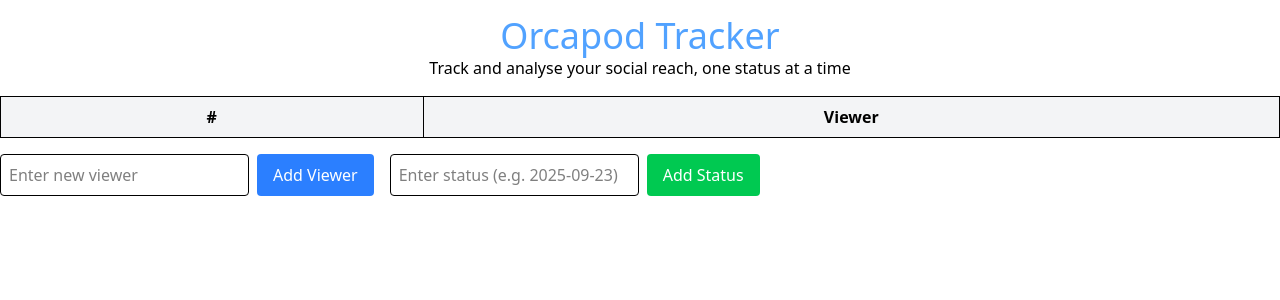
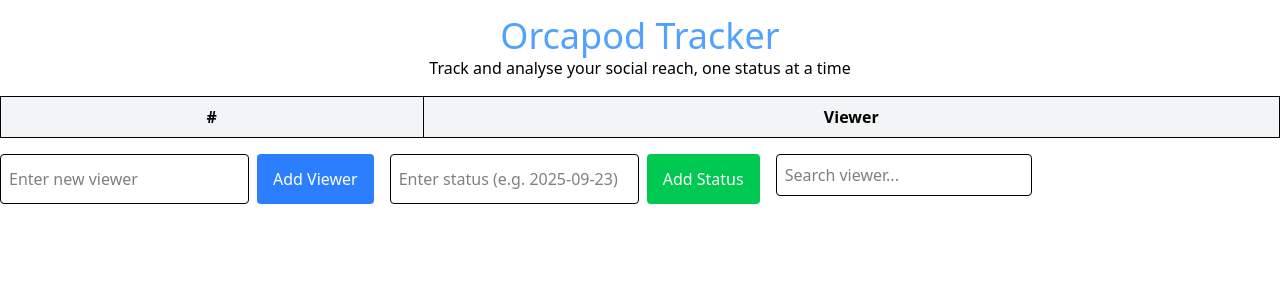
Before and after one commit to shark5SZ/orcapod-tracker, a React (Vite) app: page / in a window 1280 px wide. Shown: the top 300 px of the page. Built offline with nearby package versions, Linux system fonts and the light colour scheme.

Commit message:
add search

```diff
--- a/src/App.jsx
+++ b/src/App.jsx
@@ -14,6 +14,8 @@ function App() {
 
   const [newViewer, setNewViewer] = useState("");
   const [newStatusDate, setNewStatusDate] = useState("");
+
+  const [searchQuery, setSearchQuery] = useState("");
 
   // 🟣 Save data anytime state changes
   useEffect(() => {
@@ -116,6 +118,10 @@ function App() {
     setViews(updatedViews);
   };
 
+  const filteredViewers = sortedViewers.filter(viewer =>
+    viewer.toLowerCase().includes(searchQuery.toLowerCase())
+  );
+
   return (
     <>
       <h1 className="text-center text-blue-400 mt-4 text-4xl">Orcapod Tracker</h1>
@@ -135,7 +141,7 @@ function App() {
             </tr>
           </thead>
           <tbody>
-            {sortedViewers.map((viewer, index) => (
+            {filteredViewers.map((viewer, index) => (
               <tr key={viewer}>
                 <td className="border px-4 py-2 text-center">{index + 1}</td>
                 <td className="border px-4 py-2 font-medium">
@@ -198,6 +204,16 @@ function App() {
             Add Status
           </button>
         </div>
+
+        <div className="mt-4 mb-2">
+          <input
+            type="text"
+            value={searchQuery}
+            onChange={(e) => setSearchQuery(e.target.value)}
+            placeholder="Search viewer..."
+            className="border p-2 rounded w-full sm:w-64"
+          />
+        </div>
       </div>
     </>
   )
```
Lines whose indentation alone changed are shown as unchanged.
